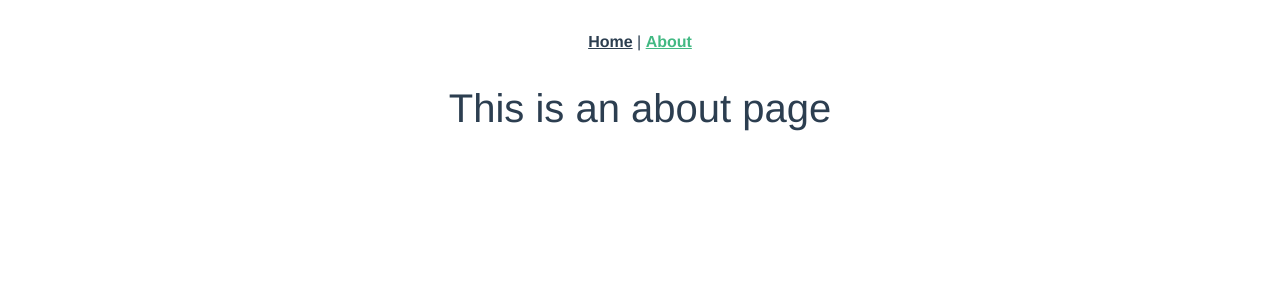
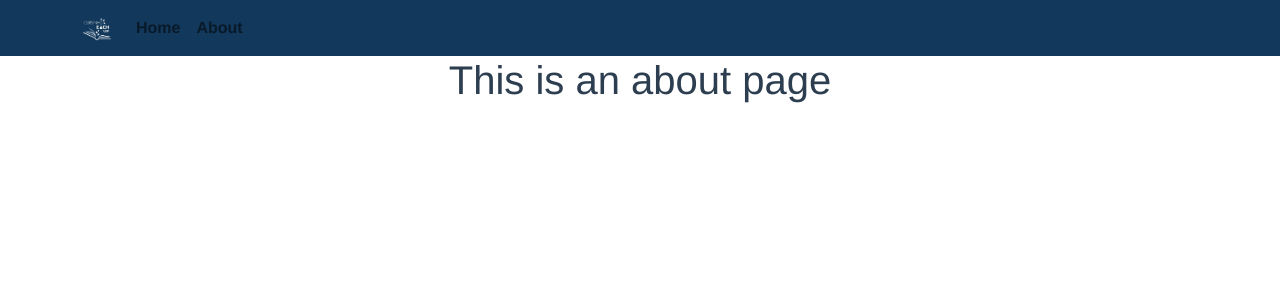
Before and after one commit to NatanFigueiredo/cpe-website, a Vue app: page /about in a window 1280 px wide. Shown: the top 300 px of the page. Built offline with nearby package versions, Linux system fonts and the light colour scheme.

Commit message:
adding header and navbar

```diff
--- a/src/App.vue
+++ b/src/App.vue
@@ -1,12 +1,25 @@
 <template>
   <div id="app">
-    <div id="nav">
-      <router-link to="/">Home</router-link> |
-      <router-link to="/about">About</router-link>
-    </div>
+
+		<Header/>
     <router-view/>
+
+		<footer>
+
+		</footer>
   </div>
 </template>
+
+<script>
+import Header from './components/Header.vue'
+
+export default {
+	components: {
+		'Header': Header
+	}
+}
+
+</script>
 
 <style>
 #app {
@@ -17,16 +30,16 @@
   color: #2c3e50;
 }
 
-#nav {
-  padding: 30px;
+.cpe-azul {
+	background-color: #12385B;
 }
 
-#nav a {
+.navbar-nav a {
   font-weight: bold;
   color: #2c3e50;
 }
 
-#nav a.router-link-exact-active {
+.navbar-nav a.router-link-exact-active {
   color: #42b983;
 }
 </style>
--- /dev/null
+++ b/src/components/Header.vue
@@ -0,0 +1,36 @@
+<template>
+		<header>
+			<nav class="navbar navbar-expand-lg navbar-light cpe-azul">
+
+				<div class="container">
+					<a class="navbar-brand" href="#">
+						<img src="../assets/logo-cpe.png" alt="" width="30" height="24" class="d-inline-block align-text-top">
+					</a>
+
+					<button class="navbar-toggler" type="button" data-bs-toggle="collapse" data-bs-target="#navbarNavAltMarkup" aria-controls="navbarNavAltMarkup" aria-expanded="false" aria-label="Toggle navigation">
+						<span class="navbar-toggler-icon"></span>
+					</button>
+
+					<div class="collapse navbar-collapse" id="navbarNavAltMarkup">
+						<div class="navbar-nav">
+							<router-link class="nav-link" to="/">Home</router-link>
+							<router-link class="nav-link" to="/about">About</router-link>
+						</div>
+					</div>
+				</div>
+
+			</nav>
+
+		</header>
+
+</template>
+
+<script>
+export default {
+    name: 'Header'
+}
+</script>
+
+<style>
+
+</style>
```
Also changed, not shown: src/assets/logo-cpe.png (added).
